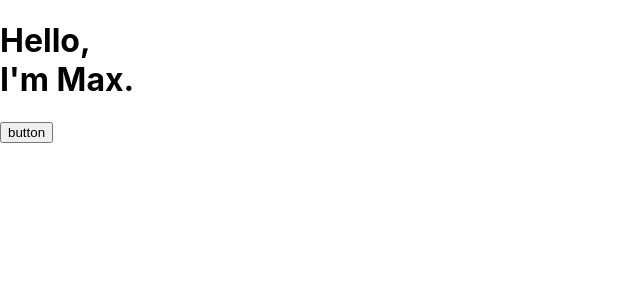
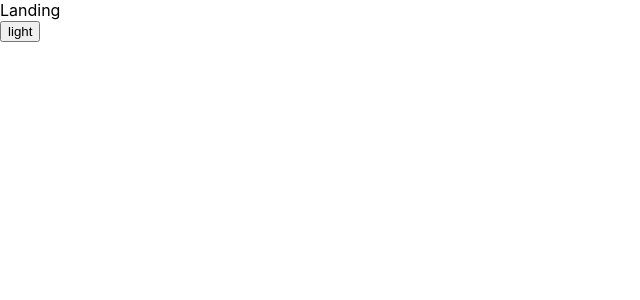
Before and after one commit to chetbae/chetbae.github.io, a React (Create React App) app: page / in a window 1280 px wide. Shown: the top 300 px of the page, without its empty margins (0-640 px from the left). Built offline with nearby package versions, Linux system fonts and the light colour scheme.

Commit message:
dark mode implemented

```diff
--- a/package.json
+++ b/package.json
@@ -10,11 +10,13 @@
     "@types/node": "^12.0.0",
     "@types/react": "^17.0.0",
     "@types/react-dom": "^17.0.0",
+    "history": "^4.10.1",
     "hosted-git-info": "^4.0.2",
     "is-svg": "^4.3.1",
     "postcss": "^8.2.15",
     "react": "^17.0.2",
     "react-dom": "^17.0.2",
+    "react-router-dom": "^5.2.0",
     "react-scripts": "4.0.3",
     "styled-components": "^5.3.0",
     "typescript": "^4.1.2",
@@ -45,6 +47,8 @@
     ]
   },
   "devDependencies": {
+    "@types/history": "^4.7.8",
+    "@types/react-router-dom": "^5.1.7",
     "@types/styled-components": "^5.1.9"
   }
 }
--- a/src/App.tsx
+++ b/src/App.tsx
@@ -1,21 +1,30 @@
-import React from 'react';
-import { ChangeDarkMode } from './functions/ChangeDarkMode';
+import React, { useState } from 'react';
 import { light_mode, dark_mode } from './styles/colour';
-import Toggler from './components/Toggler';
-
+import { Router, Route, Switch } from 'react-router-dom';
+import history from './history';
+import { LandingPage, AboutPage } from './containers';
+import { ThemeProvider } from 'styled-components';
+import { Toggle } from './components/Toggle';
 
 function App() {
-  const [theme, themeToggler] = ChangeDarkMode();
-  const themeMode = theme === 'light' ? light_mode : dark_mode;
+  const [theme, setTheme] = useState(false);
+  const themeMode = theme ? light_mode : dark_mode;
+  const themeProps = {
+    theme: theme,
+    setTheme: setTheme,
+  }
 
   return (
-    <div className="App">
-      <h1>
-        Hello,<br/>
-        I'm Max.
-      </h1>
-      <Toggler /><br/>
-    </div>
+    <ThemeProvider theme={themeMode}>
+      <Router history={history}>
+        <Switch>
+          <Route exact path='/' component={LandingPage} />
+          <Route exact path='/about' component={AboutPage} />
+        </Switch>
+      </Router>
+
+      <Toggle {...themeProps} />
+    </ThemeProvider>
   );
 }
 
--- /dev/null
+++ b/src/components/Toggle.tsx
@@ -0,0 +1,29 @@
+import React, { useEffect } from 'react';
+
+// type-ing for componenet
+interface IMyProps {
+    theme: boolean,
+    setTheme: React.Dispatch<React.SetStateAction<boolean>>,
+}
+
+export const Toggle: React.FC<IMyProps> = (props: IMyProps) => {
+    const { theme, setTheme } = props;
+
+    // on render update theme from local storage
+    useEffect(() => {
+        const localTheme = window.localStorage.getItem('theme');
+        localTheme && setTheme(!JSON.parse(localTheme))
+    }, [setTheme]);
+
+    function toggleTheme() {
+        if (theme) setTheme(false);
+        else setTheme(true);
+        window.localStorage.setItem('theme', JSON.stringify(theme))
+    }
+
+    return(
+        <button onClick={toggleTheme}>
+            {theme ? 'dark' : 'light'}
+        </button>
+    )
+}
--- a/src/components/Toggler.tsx
+++ /dev/null
@@ -1,15 +0,0 @@
-const Toggler = (toggleTheme:any) => {
-    function toggleEvent() {
-
-    }
-
-    return (
-        <button onClick={toggleEvent}>
-          button
-        </button>
-    );
-}
-
-export default Toggler;
-
-// export {};
--- a/src/containers/AboutPage.tsx
+++ b/src/containers/AboutPage.tsx
@@ -1 +1,7 @@
-export {};
+export const AboutPage = () => {
+    return(
+        <div>
+            About
+        </div>
+    )
+}
--- a/src/containers/LandingPage.tsx
+++ b/src/containers/LandingPage.tsx
@@ -1 +1,7 @@
-export {};
+export const LandingPage = () => {
+    return(
+        <div>
+            Landing
+        </div>
+    )
+}
--- a/src/containers/index.js
+++ b/src/containers/index.js
@@ -0,0 +1,4 @@
+export { LandingPage } from './LandingPage.tsx';
+export { AboutPage } from './AboutPage.tsx';
+// export { MusicPage } from './MusicPage.tsx';
+// export { ProjectsPage } from './ProjectsPage.tsx';
--- a/src/functions/ChangeDarkMode.ts
+++ /dev/null
@@ -1,27 +0,0 @@
-import { useEffect, useState } from 'react';
-
-export const ChangeDarkMode = () => {
-    const [theme, setTheme] = useState('light');
-
-    const themeToggler = () => {
-        if (theme === 'light') {
-            setTheme('dark');
-            window.localStorage.setItem('theme', 'dark');
-        }
-        else {
-            setTheme('light');
-            window.localStorage.setItem('theme', 'light');
-        }
-        console.log("1")
-        return theme;
-    }
-
-    useEffect(() => {
-        const session = window.localStorage.getItem('theme');
-        if (session) setTheme(session);
-        console.log(theme)
-    }, []);
-    return [theme, themeToggler];
-}
-
-// export {};
--- /dev/null
+++ b/src/history.ts
@@ -0,0 +1,2 @@
+import { createBrowserHistory } from 'history';
+export default createBrowserHistory();
```
Also changed, not shown: 2 other files (tests, documents, lock files or other folders).
